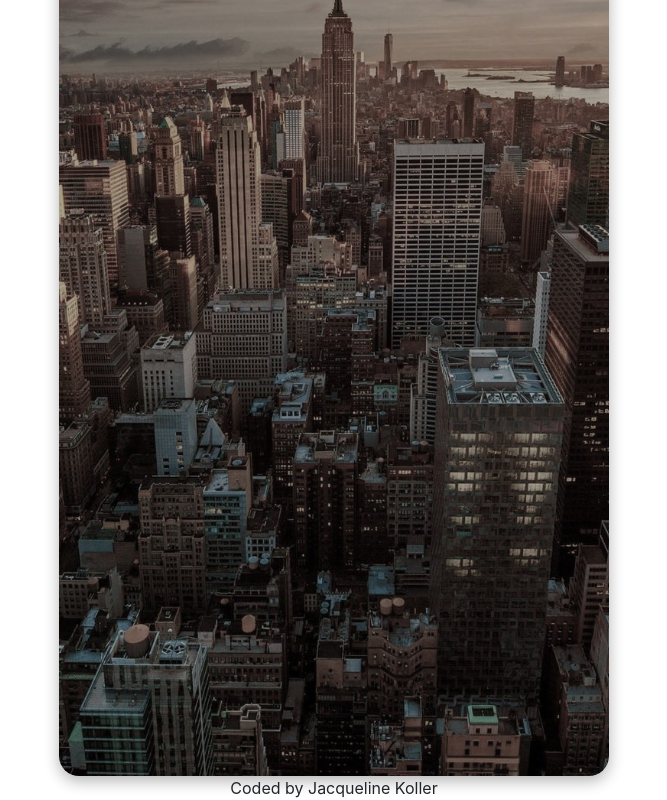
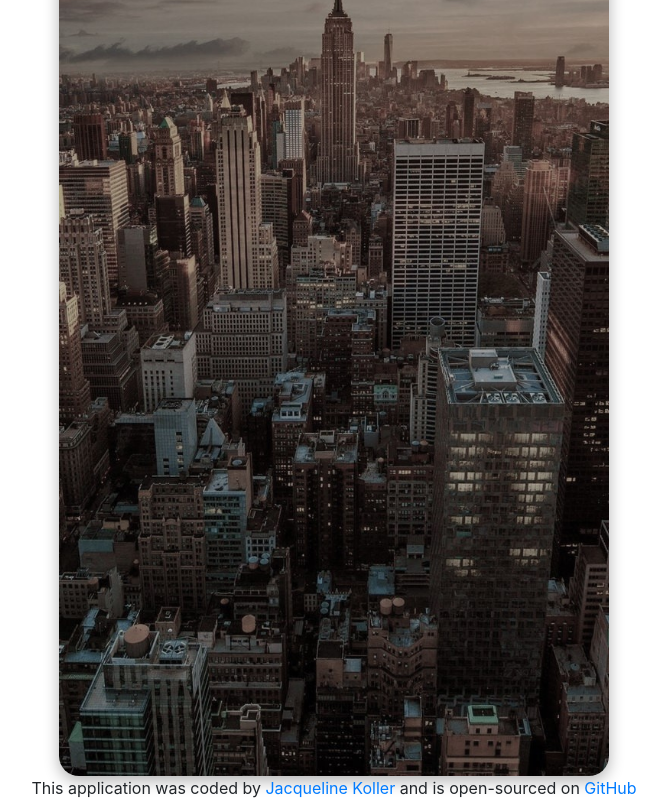
Before and after one commit to KollerJacq/dictionary-project, a React (Create React App) app: page / in a window 1280 px wide. Shown: the part 254-1054 px from the top of the page, without its empty margins (306-973 px from the left). Built offline with nearby package versions, Linux system fonts and the light colour scheme; no server answers.

Commit message:
Added links to the footer

```diff
--- a/src/index.css
+++ b/src/index.css
@@ -9,3 +9,7 @@
   border-radius: 20px;
   box-shadow: 0 5px 15px rgb(0 0 0/ 0.3);
 }
+a:hover {
+  cursor: pointer;
+  text-decoration: underline;
+}
--- a/src/index.js
+++ b/src/index.js
@@ -9,6 +9,19 @@
     <div className="index">
       <App />
     </div>{" "}
-    <footer className="text-center">Coded by Jacqueline Koller</footer>
+    <footer className="text-center">
+      This application was coded by{" "}
+      <a href="https://github.com/KollerJacq" target="_blank" rel="noreferrer">
+        Jacqueline Koller
+      </a>{" "}
+      and is open-sourced on{" "}
+      <a
+        href="https://github.com/KollerJacq/dictionary-project"
+        target="_blank"
+        rel="noreferrer"
+      >
+        GitHub
+      </a>
+    </footer>
   </React.StrictMode>
 );
```
